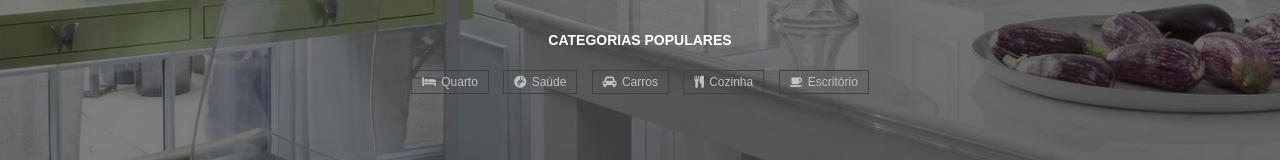
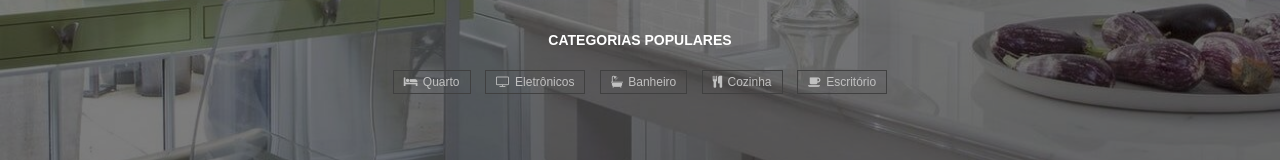
Before and after one commit to ReaperClown/Vanderlei-Variedades, a plain HTML site: page index.html in a window 1280 px wide. Shown: the part 371-531 px from the top of the page. Drawn offline with Linux system fonts and the light colour scheme; some packages are replaced by stand-ins of ours; a web font is replaced by a local one.

Commit message:
Update index.html

```diff
--- a/index.html
+++ b/index.html
@@ -127,10 +127,10 @@
 							<li class="list-inline-item">
 								<a href="category.html"><i class="fa fa-bed"></i> Quarto</a></li>
 							<li class="list-inline-item">
-								<a href="category.html"><i class="fa fa-grav"></i> Saúde</a>
+								<a href="category.html"><i class="fa fa-television"></i> Eletrônicos</a>
 							</li>
 							<li class="list-inline-item">
-								<a href="category.html"><i class="fa fa-car"></i> Carros</a>
+								<a href="category.html"><i class="fa fa-bath"></i> Banheiro</a>
 							</li>
 							<li class="list-inline-item">
 								<a href="category.html"><i class="fa fa-cutlery"></i> Cozinha</a>
```
